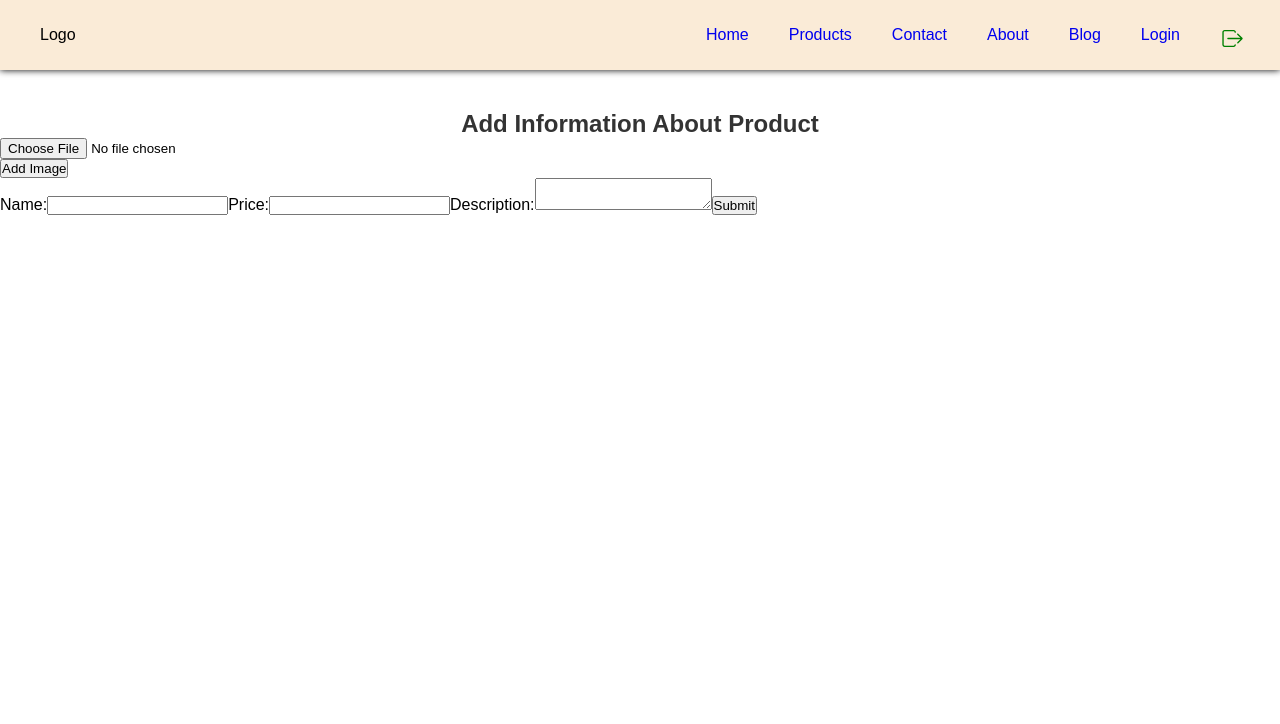
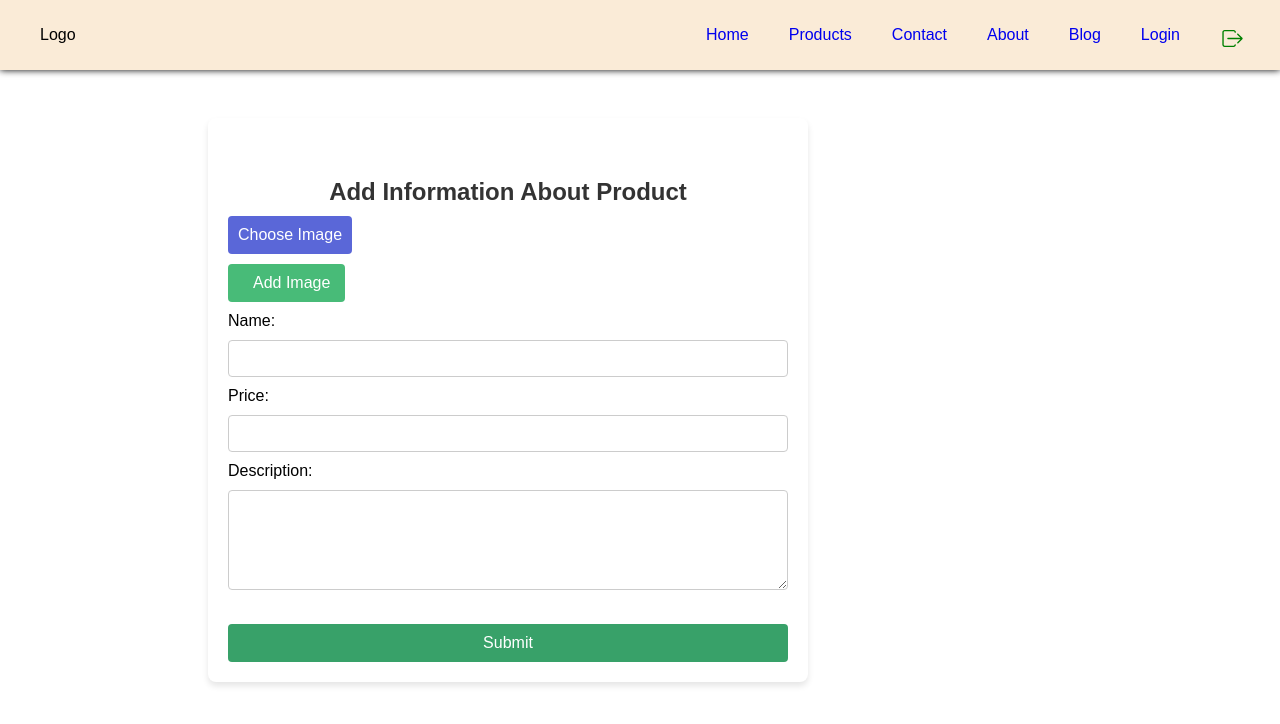
Before and after one commit to riyanrathore26/Akimarble, a React (Vite) app in the folder client/: page /AdminPage in a window 1280 px wide. Shown: the top 724 px of the page. Built offline with nearby package versions, Linux system fonts and the light colour scheme; no server answers.

Commit message:
css gallery

```diff
--- /dev/null
+++ b/client/src/ComponentsCss/AdminPage.css
@@ -0,0 +1,91 @@
+.admin-container {
+    background: white;
+    margin: 3pc;
+    margin-left: 13pc;
+    padding: 20px;
+    border-radius: 8px;
+    box-shadow: 0 4px 6px rgba(0, 0, 0, 0.1);
+    max-width: 600px;
+    width: 100%;
+}
+
+h1 {
+    text-align: center;
+    color: #333;
+}
+
+input[type="text"],
+textarea {
+    width: 100%;
+    padding: 10px;
+    margin: 10px 0;
+    border: 1px solid #ccc;
+    border-radius: 4px;
+}
+
+textarea {
+    resize: vertical;
+    height: 100px;
+}
+
+.file-input-container {
+    display: flex;
+    align-items: center;
+    margin: 10px 0;
+}
+
+.file-input-container input[type="file"] {
+    display: none;
+}
+
+.file-input-container label {
+    display: flex;
+    align-items: center;
+    padding: 10px;
+    background-color: #5a67d8;
+    color: white;
+    border-radius: 4px;
+    cursor: pointer;
+}
+
+.file-input-container label:hover {
+    background-color: #434190;
+}
+
+.add-image-button {
+    display: flex;
+    align-items: center;
+    padding: 10px 15px;
+    margin: 10px 0;
+    background-color: #48bb78;
+    color: white;
+    border: none;
+    border-radius: 4px;
+    cursor: pointer;
+    font-size: 16px;
+}
+
+.add-image-button i {
+    margin-right: 10px;
+}
+
+.add-image-button:hover {
+    background-color: #38a169;
+}
+
+.submit-button {
+    display: block;
+    width: 100%;
+    padding: 10px;
+    background-color: #38a169;
+    color: white;
+    border: none;
+    border-radius: 4px;
+    cursor: pointer;
+    font-size: 16px;
+    margin-top: 20px;
+}
+
+.submit-button:hover {
+    background-color: #2f855a;
+}
--- a/client/src/ComponentsCss/import.js
+++ b/client/src/ComponentsCss/import.js
@@ -7,5 +7,6 @@ import './navbar.css';
 import './product.css';
 import './signup.css';
 import './Comment.css';
+import './AdminPage.css';
 import './QandA.css';
 import './Gallery.css';
--- a/client/src/component/AdminPage.jsx
+++ b/client/src/component/AdminPage.jsx
@@ -1,6 +1,7 @@
 import React, { useState } from 'react';
 import { BASE_URL } from '../config';
 import axios from 'axios';
+
 const AdminPage = () => {
   const [fileContainers, setFileContainers] = useState([{ id: 1, selectedImage: null }]);
   const [name, setName] = useState('');
@@ -30,13 +31,13 @@ const AdminPage = () => {
     });
 
     try {
-      const response = axios.post(`${BASE_URL}/api/addProduct`, formData, {
+      const response = await axios.post(`${BASE_URL}/api/addProduct`, formData, {
         // headers: {
         //   Authorization: token ? `Bearer ${token}` : '' // Include 'Bearer' prefix if required
         // }
-      })
+      });
 
-      if (response.ok) {
+      if (response.status === 200) {
         console.log('Data submitted successfully');
         // Clear form fields
         setName('');
@@ -58,29 +59,26 @@ const AdminPage = () => {
   };
 
   return (
-    <>
+    <div className="admin-container">
       <h1>Add Information About Product</h1>
       <div>
         <div>
           {fileContainers.map((container) => (
-            <div key={container.id}>
+            <div key={container.id} className="file-input-container">
               <input
                 type="file"
+                id={`file-input-${container.id}`}
                 accept="image/*"
                 onChange={(event) => handleImageChange(event, container.id)}
               />
-              {/* {container.selectedImage && (
-                <div>
-                  <h4>Selected Image:</h4>
-                  <img
-                    src={URL.createObjectURL(container.selectedImage)}
-                    alt="Selected"
-                  />
-                </div>
-              )} */}
+              <label htmlFor={`file-input-${container.id}`}>
+                <i className="fas fa-upload"></i> Choose Image
+              </label>
             </div>
           ))}
-          <button onClick={handleAddContainer}>Add Image</button>
+          <button className="add-image-button" onClick={handleAddContainer}>
+            <i className="fas fa-plus"></i> Add Image
+          </button>
         </div>
         <div>
           <label htmlFor="name">Name:</label>
@@ -103,10 +101,12 @@ const AdminPage = () => {
             value={description}
             onChange={(e) => setDescription(e.target.value)}
           />
-          <button onClick={handleSubmit}>Submit</button>
+          <button className="submit-button" onClick={handleSubmit}>
+            Submit
+          </button>
         </div>
       </div>
-    </>
+    </div>
   );
 };
 
--- a/client/src/component/Gallery.jsx
+++ b/client/src/component/Gallery.jsx
@@ -1,27 +1,20 @@
 import React, { useState } from 'react';
 import '../ComponentsCss/Gallery.css';
 
-const images = [
-  'https://via.placeholder.com/600x400',
-  'https://via.placeholder.com/600x400/0000FF/808080',
-  'https://via.placeholder.com/600x400/FF0000/FFFFFF',
-  'https://via.placeholder.com/600x400/00FF00/000000',
-  'https://via.placeholder.com/600x400/FFFF00/000000',
-  'https://via.placeholder.com/600x400/0000FF/808080',
-  'https://via.placeholder.com/600x400/FF0000/FFFFFF',
-  'https://via.placeholder.com/600x400/00FF00/000000',
-  'https://via.placeholder.com/600x400/FFFF00/000000',
-];
-
-export default function Gallery() {
+export default function Gallery({ productData }) {
+  const images =  productData;
   const [selectedImageIndex, setSelectedImageIndex] = useState(0);
 
   const handleNext = () => {
-    setSelectedImageIndex((prevIndex) => (prevIndex + 1) % images.length);
+    setSelectedImageIndex((prevIndex) =>
+      prevIndex < images.length - 1 ? prevIndex + 1 : prevIndex
+    );
   };
 
   const handlePrevious = () => {
-    setSelectedImageIndex((prevIndex) => (prevIndex - 1 + images.length) % images.length);
+    setSelectedImageIndex((prevIndex) =>
+      prevIndex > 0 ? prevIndex - 1 : prevIndex
+    );
   };
 
   return (
@@ -30,7 +23,9 @@ export default function Gallery() {
         <img src={images[selectedImageIndex]} alt="big" />
       </div>
       <div className="thumbnail-row">
-        <button className="nav-button" onClick={handlePrevious}>Pre</button>
+        <button className="nav-button" onClick={handlePrevious} disabled={selectedImageIndex === 0}>
+          Pre
+        </button>
         {images.map((src, index) => (
           <div
             key={index}
@@ -40,7 +35,9 @@ export default function Gallery() {
             <img src={src} alt={`thumbnail-${index}`} />
           </div>
         ))}
-        <button className="nav-button" onClick={handleNext}>Next</button>
+        <button className="nav-button" onClick={handleNext} disabled={selectedImageIndex === images.length - 1}>
+          Next
+        </button>
       </div>
     </div>
   );
--- a/client/src/component/Productpage.jsx
+++ b/client/src/component/Productpage.jsx
@@ -49,13 +49,6 @@ function Productpage(props) {
       setindex(0); // Set index to 0 when at the end
     }
   };
-  const pre = () => {
-    alert("pre");
-    if (index === 0) {
-      setindex(index + 1)
-    }
-    setindex(index - 1)
-  }
   return (
     <div>
       <div className="productpage">
--- a/client/src/component/Quickpage.jsx
+++ b/client/src/component/Quickpage.jsx
@@ -3,6 +3,7 @@ import { useLocation } from "react-router-dom";
 import Comments from "./Comments";
 import Footer from "./Footer";
 import { BASE_URL } from '../config';
+import Gallery from './Gallery'
 
 
 export default function Quickpage() {
@@ -44,22 +45,7 @@ export default function Quickpage() {
   return (
     <div>
       <h1>{productData.name}</h1>
-      <div className="gallary">
-        {productImages.length > 0 && ( // Only render image gallery if images exist
-          <div className="image-grid">
-            {productImages.map((image, index) => (
-              <div
-                key={index}
-                className={`image-item ${
-                  index === 0 && productImages.length > 1 ? "big-image" : "small-image"
-                }`}
-              >
-                <img src={image} alt={`Image ${index}`} />
-              </div>
-            ))}
-          </div>
-        )}
-      </div>
+      <Gallery productData={productImages} />
       <br />
       <div className="description">
         <h2>All About Product</h2>
@@ -71,8 +57,8 @@ export default function Quickpage() {
         }}>{productData?.description || "No description available."}</p>
 
       </div>
-      <Comments productId={productId}/>
-      <Footer/>
+      <Comments productId={productId} />
+      <Footer />
     </div>
   );
 }
```
Lines whose indentation alone changed are shown as unchanged.
